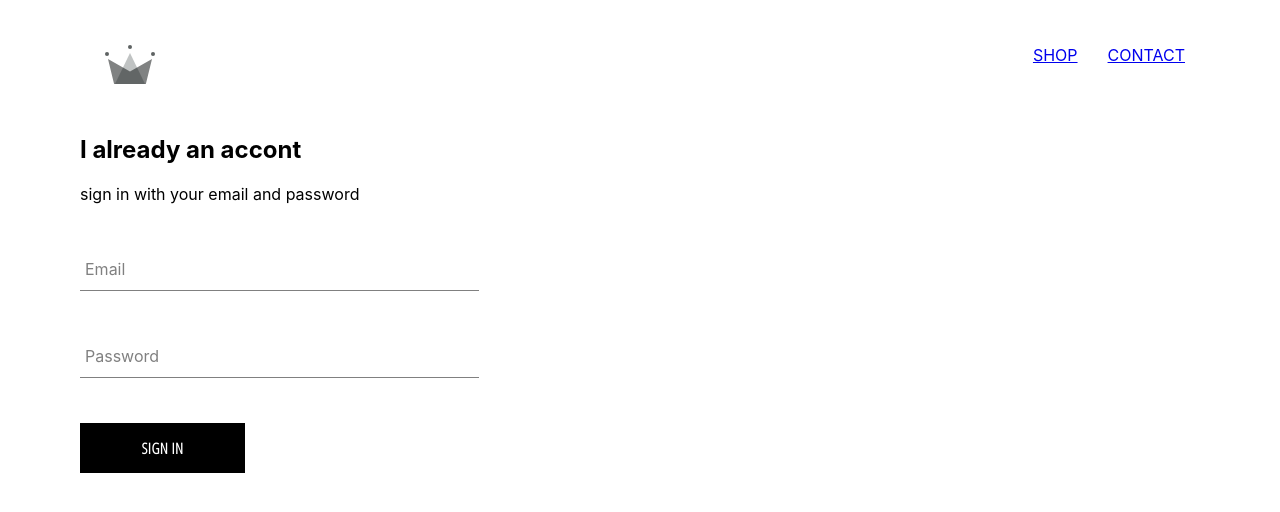
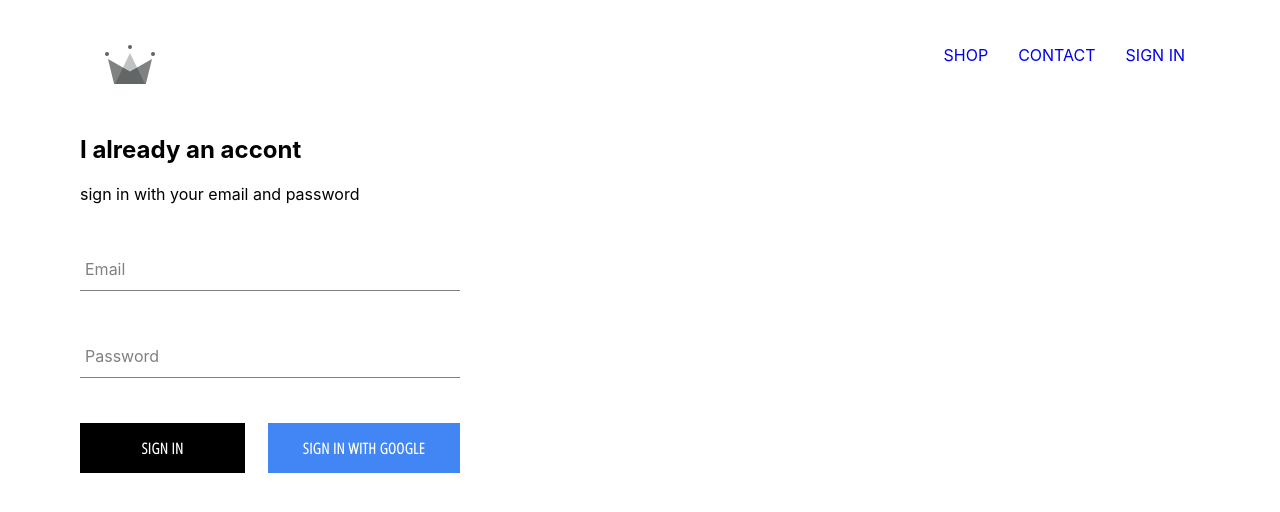
Before and after one commit to fedOne1/crwn-clothing, a React (Create React App) app: page /signIn in a window 1280 px wide. Shown: the top 512 px of the page. Built offline with nearby package versions, Linux system fonts and the light colour scheme; no server answers.

Commit message:
integrated firebase into application create sign in page component and sign in google

```diff
--- a/package.json
+++ b/package.json
@@ -6,6 +6,7 @@
     "@testing-library/jest-dom": "^5.11.4",
     "@testing-library/react": "^11.1.0",
     "@testing-library/user-event": "^12.1.10",
+    "firebase": "^8.2.6",
     "node-sass": "4.14.1",
     "react": "^17.0.1",
     "react-dom": "^17.0.1",
--- a/src/App.css
+++ b/src/App.css
@@ -2,3 +2,12 @@
     font-weight: 'Open Sans Condensed';
     padding: 20px 80px;
 }
+
+a {
+    text-decoration: none;
+    counter-reset: black;
+}
+
+* {
+    box-sizing: border-box;
+}
--- a/src/App.js
+++ b/src/App.js
@@ -4,21 +4,44 @@
 import './App.css' ;
 import Header from './hedear/header.component.jsx'
 import SignInAndSignUpPage from './pages/sign-in-and-sign-up/sign-in-and-sign-up.component';
+import {auth} from './firebase/firebase.utils'
+import {Component} from 'react';
 
 
+class App extends Component  {
 
-const App = () => (
-  <div >
-  <Header />
-    <Switch>
-          <Route  exact path='/'  component={HomePage}/>
-          <Route   path='/shop'  component={ShopPage}/>
-          <Route   path='/signIn'  component={SignInAndSignUpPage}/>
-    </Switch>
+constructor() {
+  super()
+  this.state = {
+    currentUser:null
+  }
 
+}
+unsubscribeFromAuth=null
 
-  </div>
+componentDidMount(){
+ this.unsubscribeFromAuth= auth.onAuthStateChanged(user=>{
+    this.setState({currentUser:user});
+    console.log(user);
+  })
+}
 
-);
+componentWillUnmount(){
+  this.unsubscribeFromAuth();
+}
+
+  render() {
+    return (
+          <div >
+              <Header  currentUser={this.state.currentUser}/>
+              <Switch>
+                      <Route  exact path='/'  component={HomePage}/>
+                      <Route   path='/shop'  component={ShopPage}/>
+                      <Route   path='/signIn'  component={SignInAndSignUpPage}/>
+              </Switch>
+          </div>
+    )
+  }
+};
 
 export default App;
--- a/src/components/customer-button/customer-button.component.jsx
+++ b/src/components/customer-button/customer-button.component.jsx
@@ -2,8 +2,9 @@
 import './customer-button.styles.scss'
 
 
-const CustomerButton=({children, ...otherProps}) =>(
-    <button className='custom-button' {...otherProps}>
+const CustomerButton=({children,isGoogleSignIn, ...otherProps}) =>(
+    <button className={`${isGoogleSignIn ? 'google-sign-in' :''} custom-button`}
+    {...otherProps}>
     {children}
     </button>
 )
--- a/src/components/customer-button/customer-button.styles.scss
+++ b/src/components/customer-button/customer-button.styles.scss
@@ -19,4 +19,12 @@
     color: black;
     border: 1px solid black;
   }
+  &.google-sign-in{
+   background-color:#4285f4 ;
+   color: white;
+   &:hover{
+      background-color:#357ae8 ;
+      border:none;
+   }
+  }
 }
--- /dev/null
+++ b/src/firebase/firebase.utils.js
@@ -0,0 +1,23 @@
+import firebase from 'firebase/app';
+import 'firebase/firestore';
+import 'firebase/auth';
+
+const config = {
+    apiKey: "AIzaSyDhbCjjWiQAcv8Ncsb3W4j-SbVuAnQuPzA",
+    authDomain: "crwn-db-7c0ca.firebaseapp.com",
+    projectId: "crwn-db-7c0ca",
+    storageBucket: "crwn-db-7c0ca.appspot.com",
+    messagingSenderId: "200912258176",
+    appId: "1:200912258176:web:4451e26686007bf6069265",
+    measurementId: "G-4YQSJX9HZ3"
+  };
+
+  firebase.initializeApp(config);
+
+  export const auth=firebase.auth();
+  export const firestore=firebase.firestore();
+  const  provider =new firebase.auth.GoogleAuthProvider();
+  provider.setCustomParameters({prompt:'select_account'});
+  export const signInWithGoogle = () => auth.signInWithPopup(provider);
+
+  export default firebase;
--- a/src/hedear/header.component.jsx
+++ b/src/hedear/header.component.jsx
@@ -2,8 +2,9 @@
 import { Link } from 'react-router-dom'
 import './header.styles.scss'
 import  {ReactComponent as Logo }  from  '../assets/crown.svg'
+import { auth } from '../firebase/firebase.utils'
 
-const  Header=()=> (
+const  Header=({currentUser})=> (
 
     <div className='header'>
        <Link  className='logo-container' to="/"  >
@@ -17,7 +18,15 @@
             <Link  className='option' to="/contact">
             CONTACT
             </Link>
-        </div>
+
+              {
+                 currentUser?
+                ( <div className='option' onClick={()=> auth.signOut()}>SIGN OUT</div>   )
+                 :
+                ( <Link className='option' to='/signin'>SIGN IN</Link>)
+              }
+
+             </div>
 
     </div>
     )
--- a/src/hedear/header.styles.scss
+++ b/src/hedear/header.styles.scss
@@ -20,6 +20,7 @@
 
     .option {
       padding: 10px 15px;
+      cursor: pointer;
     }
   }
 }
--- a/src/pages/sign-in/sign-in.component.jsx
+++ b/src/pages/sign-in/sign-in.component.jsx
@@ -1,8 +1,8 @@
 import React, { Component } from 'react'
 import CustomerButton from '../../components/customer-button/customer-button.component';
 import FormInput from '../../components/form-input/form-input.component';
-import './sign-in.styles.scss'
-
+import './sign-in.styles.scss';
+import {signInWithGoogle} from '../../firebase/firebase.utils';
  class SignIn extends Component {
      constructor(){
         super()
@@ -46,7 +46,11 @@
                         required
 
                        />
-                <CustomerButton type='submit'> SIGN IN</CustomerButton>
+                    <div className='buttons'>
+                           <CustomerButton type='submit'> Sign in</CustomerButton>
+                            <CustomerButton onClick={signInWithGoogle} isGoogleSignIn>Sign in with google</CustomerButton>
+                    </div>
+
                 </form>
             </div>
         )
--- a/src/pages/sign-in/sign-in.styles.scss
+++ b/src/pages/sign-in/sign-in.styles.scss
@@ -1,8 +1,14 @@
-.sign-in{
-    width: 30vw;
+.sign-in {
+  width: 380px;
+  display: flex;
+  flex-direction: column;
+
+  .title {
+    margin: 10px 0;
+  }
+
+  .buttons {
     display: flex;
-    flex-direction:column;
-      .title{
-        margin: 10px;
-    }
+    justify-content: space-between;
+  }
 }
```
Also changed, not shown: 2 other files (tests, documents, lock files or other folders).
